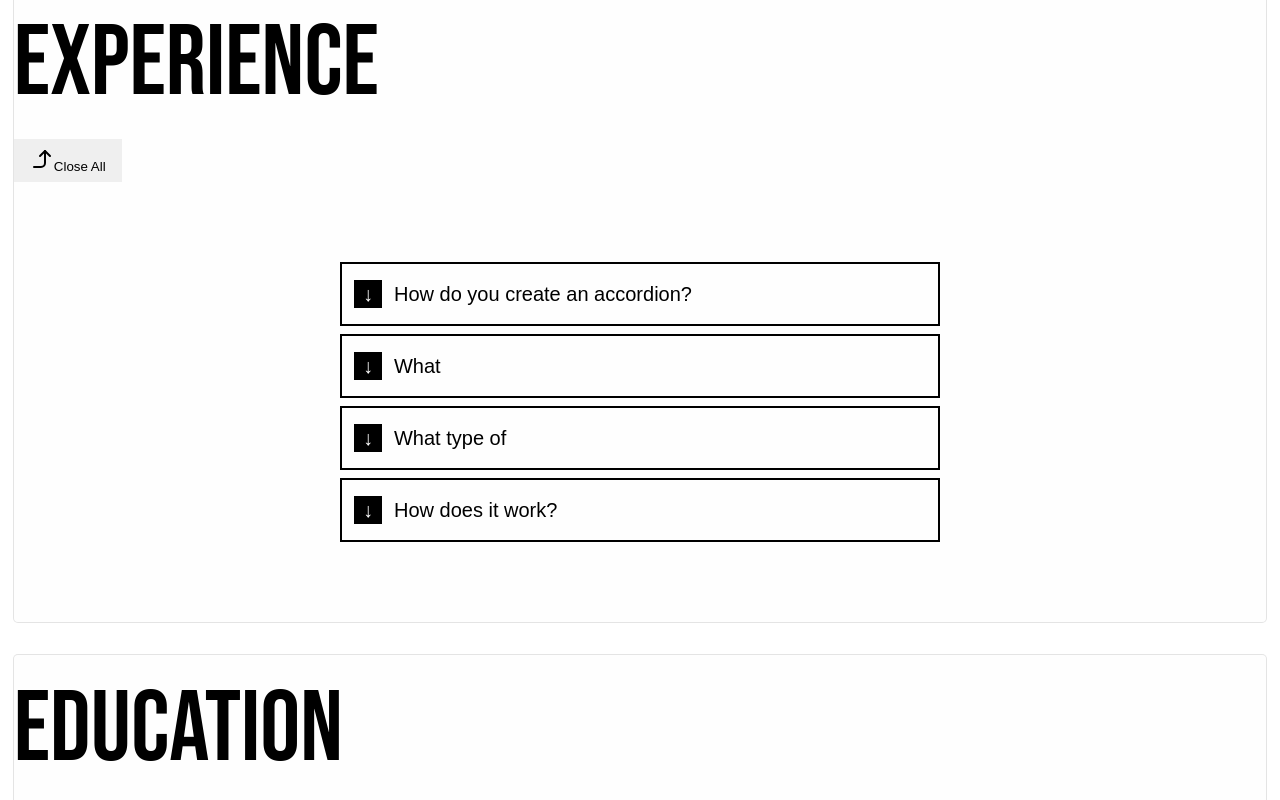
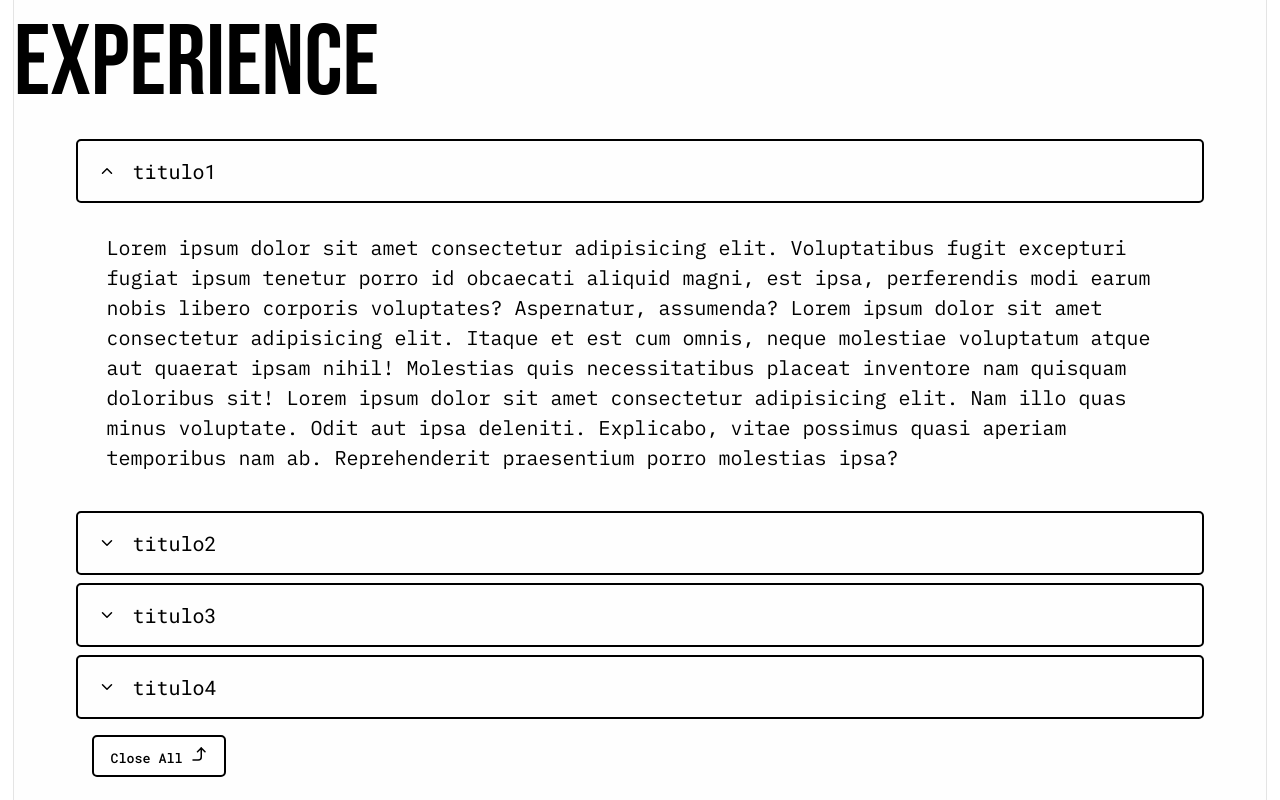
Before and after one commit to guicamargo/portfolio-frontend, a React (Vite) app: page / in a window 1280 px wide. Shown: the part 800-1600 px from the top of the page. Built offline with nearby package versions, Linux system fonts and the light colour scheme; a web font is replaced by a local one.

Commit message:
construção acordion de experiencias

```diff
--- a/src/components/SectionsHome/Section2- WorkExperience/index.jsx
+++ b/src/components/SectionsHome/Section2- WorkExperience/index.jsx
@@ -1,84 +1,149 @@
-import React, {useRef,useState} from 'react';
-import { useTranslation } from 'react-i18next';
+import React, { useRef, useState } from "react";
+import { useTranslation } from "react-i18next";
 import ConteinerSections from "../../conteinerSections";
-import { ChevronUp } from 'lucide-react';
-import { ChevronDown } from 'lucide-react';
-import { CornerRightUp } from 'lucide-react';
+import { ChevronUp } from "lucide-react";
+import { ChevronDown } from "lucide-react";
+import { CornerRightUp } from "lucide-react";
 
-import './styles.css';
+import "./styles.css";
 
 const Index = () => {
   const { t } = useTranslation();
-  const accordionRef = useRef(null);
-  const [isAnyOpen, setIsAnyOpen] = useState(true);
+  const [openSections, setOpenSections] = useState({
+    "section-1": true,
+    "section-2": false,
+    "section-3": false,
+    "section-4": false,
+  });
 
   const closeAll = () => {
-    if (accordionRef.current) {
-      const details = accordionRef.current.querySelectorAll('details');
-      details.forEach(detail => {
-        detail.removeAttribute('open');
-      });
-      setIsAnyOpen(false);
-    }
+    const allClosed = Object.keys(openSections).reduce((acc, key) => {
+      acc[key] = false;
+      return acc;
+    }, {});
+    setOpenSections(allClosed);
   };
 
-  const handleDetailsClick = (e) => {
-    if (e.target.tagName.toLowerCase() === 'summary') {
-      const allDetails = accordionRef.current.querySelectorAll('details');
-      const anyOpen = Array.from(allDetails).some(detail => detail.hasAttribute('open'));
-      setIsAnyOpen(anyOpen);
-    }
+  const toggleSection = (sectionId) => {
+    setOpenSections((prev) => ({
+      ...prev,
+      [sectionId]: !prev[sectionId],
+    }));
   };
 
+  const isAnyOpen = Object.values(openSections).some(Boolean);
+
   return (
-    <ConteinerSections title={t('nav.experience')} className="experienceContainer">
+    <ConteinerSections
+      title={t("nav.experience")}
+      className="experienceContainer"
+    >
       <div className="accordion-container">
         <div className="accordion-header">
+        </div>
+        <div className="accordion">
+          <details open={openSections["section-1"]}>
+            <summary
+              onClick={(e) => {
+                e.preventDefault();
+                toggleSection("section-1");
+              }}
+            >
+              <span className="icon-wrapper">
+                {openSections["section-1"] ? (
+                  <ChevronUp size={18} />
+                ) : (
+                  <ChevronDown size={18} />
+                )}
+              </span>
+              titulo1
+            </summary>
+            <div className="accordion-text">
+              Lorem ipsum dolor sit amet consectetur adipisicing elit. Voluptatibus fugit excepturi fugiat ipsum tenetur porro id obcaecati aliquid magni, est ipsa, perferendis modi earum nobis libero corporis voluptates? Aspernatur, assumenda?
+              Lorem ipsum dolor sit amet consectetur adipisicing elit. Itaque et est cum omnis, neque molestiae voluptatum atque aut quaerat ipsam nihil! Molestias quis necessitatibus placeat inventore nam quisquam doloribus sit!
+              Lorem ipsum dolor sit amet consectetur adipisicing elit. Nam illo quas minus voluptate. Odit aut ipsa deleniti. Explicabo, vitae possimus quasi aperiam temporibus nam ab. Reprehenderit praesentium porro molestias ipsa?
+
+            </div>
+          </details>
+
+          <details open={openSections["section-2"]}>
+            <summary
+              onClick={(e) => {
+                e.preventDefault();
+                toggleSection("section-2");
+              }}
+            >
+              <span className="icon-wrapper">
+                {openSections["section-2"] ? (
+                  <ChevronUp size={18} />
+                ) : (
+                  <ChevronDown size={18} />
+                )}
+              </span>
+              titulo2
+            </summary>
+            <div className="accordion-text">
+              Lorem ipsum dolor sit amet consectetur adipisicing elit. Voluptatibus fugit excepturi fugiat ipsum tenetur porro id obcaecati aliquid magni, est ipsa, perferendis modi earum nobis libero corporis voluptates? Aspernatur, assumenda?
+              Lorem ipsum dolor sit amet consectetur adipisicing elit. Itaque et est cum omnis, neque molestiae voluptatum atque aut quaerat ipsam nihil! Molestias quis necessitatibus placeat inventore nam quisquam doloribus sit!
+              Lorem ipsum dolor sit amet consectetur adipisicing elit. Nam illo quas minus voluptate. Odit aut ipsa deleniti. Explicabo, vitae possimus quasi aperiam temporibus nam ab. Reprehenderit praesentium porro molestias ipsa?
+
+            </div>
+          </details>
+
+          <details open={openSections["section-3"]}>
+            <summary
+              onClick={(e) => {
+                e.preventDefault();
+                toggleSection("section-3");
+              }}
+            >
+              <span className="icon-wrapper">
+                {openSections["section-3"] ? (
+                  <ChevronUp size={18} />
+                ) : (
+                  <ChevronDown size={18} />
+                )}
+              </span>
+              titulo3{" "}
+            </summary>
+            <div className="accordion-text">
+              Lorem ipsum dolor sit amet consectetur adipisicing elit. Voluptatibus fugit excepturi fugiat ipsum tenetur porro id obcaecati aliquid magni, est ipsa, perferendis modi earum nobis libero corporis voluptates? Aspernatur, assumenda?
+              Lorem ipsum dolor sit amet consectetur adipisicing elit. Itaque et est cum omnis, neque molestiae voluptatum atque aut quaerat ipsam nihil! Molestias quis necessitatibus placeat inventore nam quisquam doloribus sit!
+              Lorem ipsum dolor sit amet consectetur adipisicing elit. Nam illo quas minus voluptate. Odit aut ipsa deleniti. Explicabo, vitae possimus quasi aperiam temporibus nam ab. Reprehenderit praesentium porro molestias ipsa?
+
+            </div>
+          </details>
+
+          <details open={openSections["section-4"]}>
+            <summary
+              onClick={(e) => {
+                e.preventDefault();
+                toggleSection("section-4");
+              }}
+            >
+              <span className="icon-wrapper">
+                {openSections["section-4"] ? (
+                  <ChevronUp size={18} />
+                ) : (
+                  <ChevronDown size={18} />
+                )}
+              </span>
+              titulo4{" "}
+            </summary>
+            <div className="accordion-text">
+              Lorem ipsum dolor sit amet consectetur adipisicing elit. Voluptatibus fugit excepturi fugiat ipsum tenetur porro id obcaecati aliquid magni, est ipsa, perferendis modi earum nobis libero corporis voluptates? Aspernatur, assumenda?
+              Lorem ipsum dolor sit amet consectetur adipisicing elit. Itaque et est cum omnis, neque molestiae voluptatum atque aut quaerat ipsam nihil! Molestias quis necessitatibus placeat inventore nam quisquam doloribus sit!
+              Lorem ipsum dolor sit amet consectetur adipisicing elit. Nam illo quas minus voluptate. Odit aut ipsa deleniti. Explicabo, vitae possimus quasi aperiam temporibus nam ab. Reprehenderit praesentium porro molestias ipsa?
+
+            </div>
+          </details>
           <button
             className="close-all-button"
             onClick={closeAll}
             disabled={!isAnyOpen}
           >
-          <CornerRightUp/>
-          Close All
+            Close All <CornerRightUp size={18} />
           </button>
-      </div>
-      <div className="accordion" ref={accordionRef} onClick={handleDetailsClick}>
-        <details>
-          <summary>
-            How do you create an accordion?
-          </summary>
-          <div>
-            Easy! As long as you
-          </div>
-        </details>
-
-        <details>
-          <summary>
-            What
-          </summary>
-          <div>
-            No worries.
-          </div>
-        </details>
-
-        <details>
-          <summary>
-            What type of
-          </summary>
-          <div>
-            Almost anything you'd like.
-          </div>
-        </details>
-
-        <details>
-          <summary>
-            How does it work?
-          </summary>
-          <div>
-            The <code>&lt;details&gt;</code>
-          </div>
-        </details>
         </div>
       </div>
     </ConteinerSections>
--- a/src/components/SectionsHome/Section2- WorkExperience/styles.css
+++ b/src/components/SectionsHome/Section2- WorkExperience/styles.css
@@ -1,46 +1,63 @@
-:root {
-  /* Light mode variables */
-  --background-color: #ffffff;
-  --text-color: #000000;
-  --border-color: #000000;
-  --hover-background: #eee;
-  --arrow-background: #000000;
-  --arrow-color: #ffffff;
-}
+@import url('https://fonts.googleapis.com/css2?family=Inter:wght@300;400;500;600;700;800;900&display=swap');
 
-/* Dark mode styles */
-@media (prefers-color-scheme: dark) {
-  :root {
-    --background-color: #1a1a1a;
-    --text-color: #ffffff;
-    --border-color: #ffffff;
-    --hover-background: #2a2a2a;
-    --arrow-background: #ffffff;
-    --arrow-color: #000000;
-  }
-}
+
 
 *, *:after, *:before {
   box-sizing: border-box;
 }
 
 body {
-  font-family: "Inter", sans-serif;
+  font-family: "IBM Plex Mono", sans-serif;
   line-height: 1.5;
   min-height: 100vh;
   font-size: 1.25rem;
-  background-color: var(--background-color);
-  color: var(--text-color);
 }
 
 *:focus {
   outline: none;
 }
 
-.accordion {
+.accordion-container {
   width: 90%;
-  max-width: 600px;
-  margin: 5rem auto;
+  max-width: 100%;
+margin-bottom: 20px;
+  justify-self: center;
+  max-height: auto;
+}
+
+.accordion-header {
+  display: flex;
+  justify-content: space-between;
+  align-items: center;
+}
+
+.accordion-header h2 {
+  margin: 0;
+}
+
+.close-all-button {
+    font-family: "roboto mono", sans-serif !important;
+  padding: 0.5rem 1rem;
+  margin: 1rem ;
+  background-color: #fff;
+  color: #000;
+  border: 2px solid #000;
+  border-radius: 5px;
+  cursor: pointer;
+  font-family: "Inter", sans-serif;
+  font-weight: 500;
+  transition: opacity 0.2s ease;
+}
+
+.close-all-button:hover:not(:disabled) {
+  opacity: 0.8;
+}
+
+.close-all-button:disabled {
+  background-color: var(--button-disabled-background);
+  color: var(--button-disabled-color);
+  cursor: not-allowed;
+  border-color: var(--button-disabled-background);
 }
 
 details div {
@@ -59,43 +76,36 @@ details + details {
 }
 
 summary {
+  font-family: "roboto mono", sans-serif;
   list-style: none;
+  border: 2px solid ;
+  border-radius: 5px;
+  padding: .75em 1em;
+  cursor: pointer;
+  position: relative;
+  display: flex;
+  align-items: center;
+  gap: 1rem;
+}
+
+.accordion-text {
+  font-family: "IBM Plex Mono", sans-serif;
+
 }
 
 summary::-webkit-details-marker {
   display: none;
 }
 
-summary {
-  border: 2px solid var(--border-color);
-  padding: .75em 1em;
-  cursor: pointer;
-  position: relative;
-  padding-left: calc(1.75rem + .75rem + .75rem);
-}
-
-summary:before {
-  position: absolute;
-  top: 50%;
-  transform: translateY(-50%);
-  left: .75rem;
-  content: "↓";
-  width: 1.75rem;
-  height: 1.75rem;
-  background-color: var(--arrow-background);
-  color: var(--arrow-color);
-  display: inline-flex;
+.icon-wrapper {
+  display: flex;
+  align-items: center;
   justify-content: center;
-  align-items: center;
-  flex-shrink: 0;
+  color: var(--icon-color);
 }
 
 details[open] summary {
   background-color: var(--hover-background);
-}
-
-details[open] summary:before {
-  content: "↑";
 }
 
 summary:hover {
```
Lines whose indentation alone changed are shown as unchanged.
